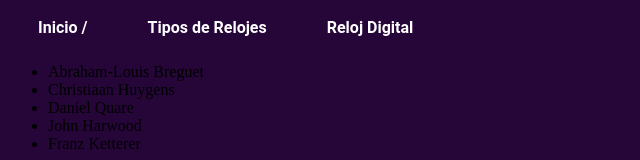
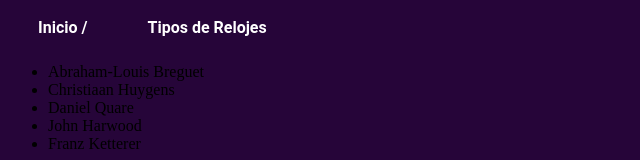
Before and after one commit to vpeinado263/4ta-Tarea-REACT-NEXT.JS, a Next.js app: page / in a window 1280 px wide. Shown: the top 160 px of the page, without its empty margins (0-640 px from the left). Built offline with nearby package versions, Linux system fonts and the light colour scheme.

Commit message:
Quitar Reloj Digital de navigation

```diff
--- a/src/components/Navigation.js
+++ b/src/components/Navigation.js
@@ -10,9 +10,6 @@ const Navigation = () => {
           </Link>
           <Link href="/tiposDeRelojes">
             <span className="bar">Tipos de Relojes</span>
-          </Link>
-          <Link href="/relojDigital">
-            <span className="bar">Reloj Digital</span>
           </Link>
         </nav>
       </div>
```
